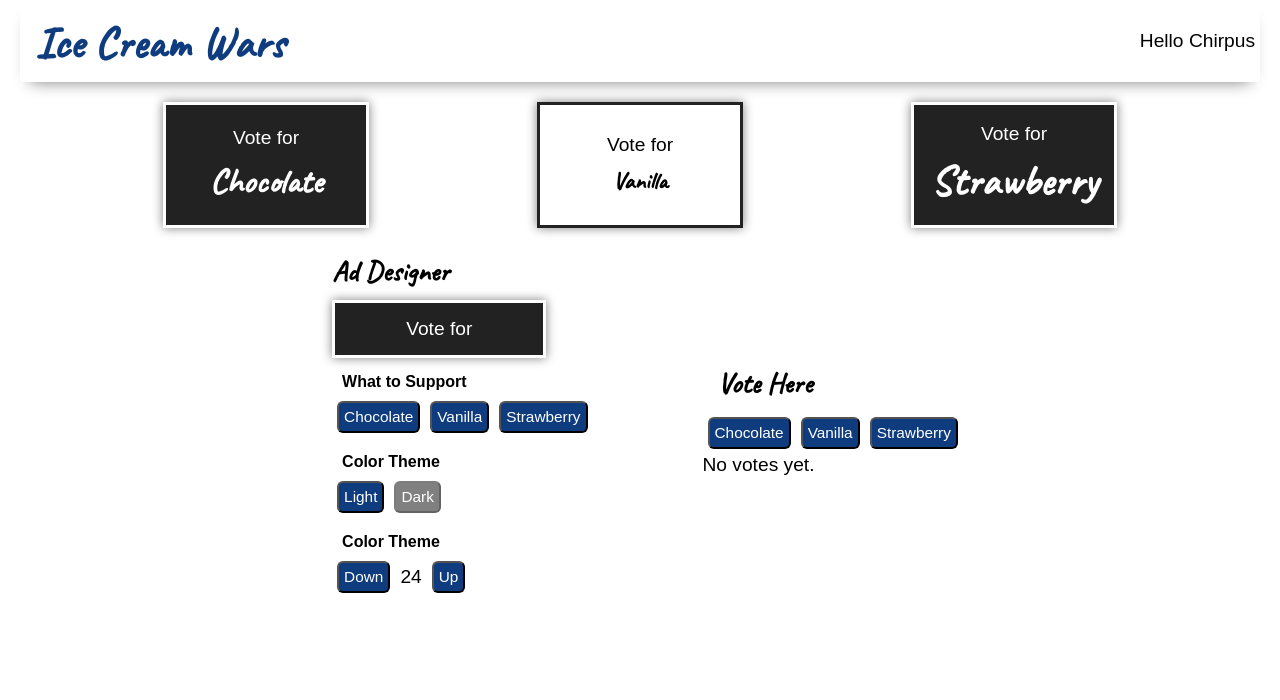
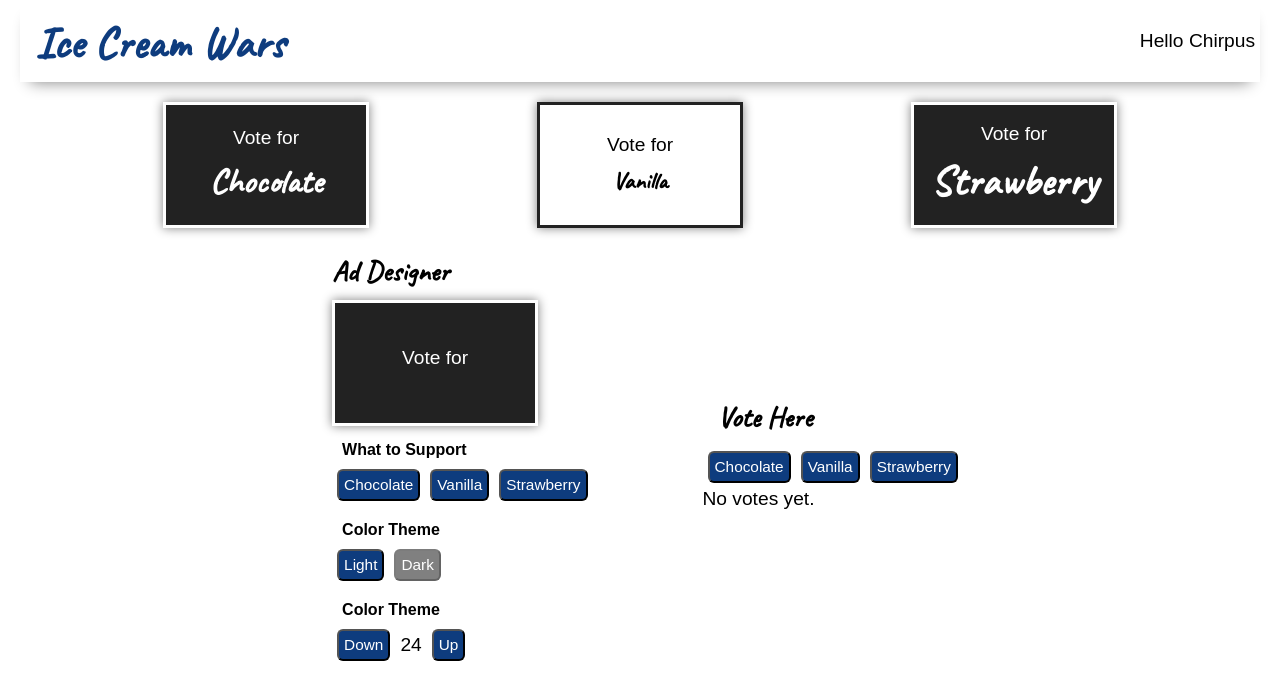
Before and after one commit to amandell2/IceCreamWars-REACT, a React (Create React App) app in the folder Ice-Cream-Wars/: page / in a window 1280 px wide. Shown: the top 700 px of the page. Built offline with nearby package versions, Linux system fonts and the light colour scheme.

Commit message:
added part 2 of lab

```diff
--- a/Ice-Cream-Wars/src/components/Ad.tsx
+++ b/Ice-Cream-Wars/src/components/Ad.tsx
@@ -1,6 +1,6 @@
 import './Ad.css';
 
-interface Props{
+export interface Props{
     flavor: string;
     fontSize: number;
     darkTheme: boolean;
--- a/Ice-Cream-Wars/src/components/AdDesigner.tsx
+++ b/Ice-Cream-Wars/src/components/AdDesigner.tsx
@@ -20,10 +20,10 @@ function AdDesigner(){
     return(
         <div className="adContainer">
             <h1>Ad Designer</h1>
-            <div className= {"AdDesigner-Ad" + addClass}>
-                <p>Vote for</p>
-                <p className="flavorDisplay" style={sizeChange}>{flavor}</p>
-            </div>
+            <Ad flavor={flavor}
+                fontSize ={fontSize}
+                darkTheme = {darkTheme}
+            />
             <div className="flavorContainer">
                 <h2>What to Support</h2>
                 <div>
--- a/Ice-Cream-Wars/src/components/Votes.tsx
+++ b/Ice-Cream-Wars/src/components/Votes.tsx
@@ -8,7 +8,6 @@ function Votes(){
     const [showChocolate, setShowChocolate] = useState(false);
     const [showVanilla, setShowVanilla] = useState(false);
     const [showStrawberry, setShowStrawberry] = useState(false);
-    const [width, setWidth] = useState(0);
 
     let voteCount = chocolateVotes+vanillaVotes+strawberryVotes;
 
```
